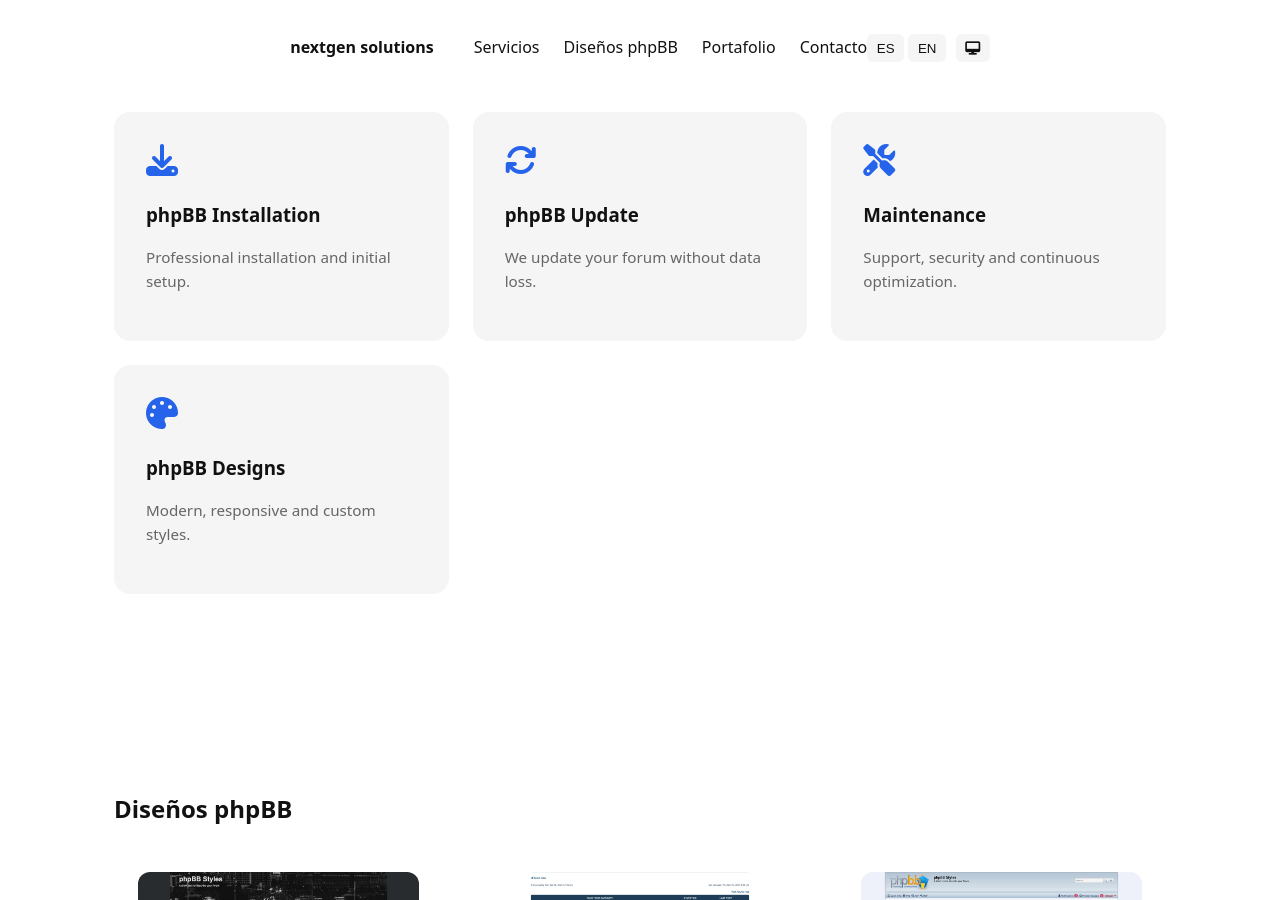
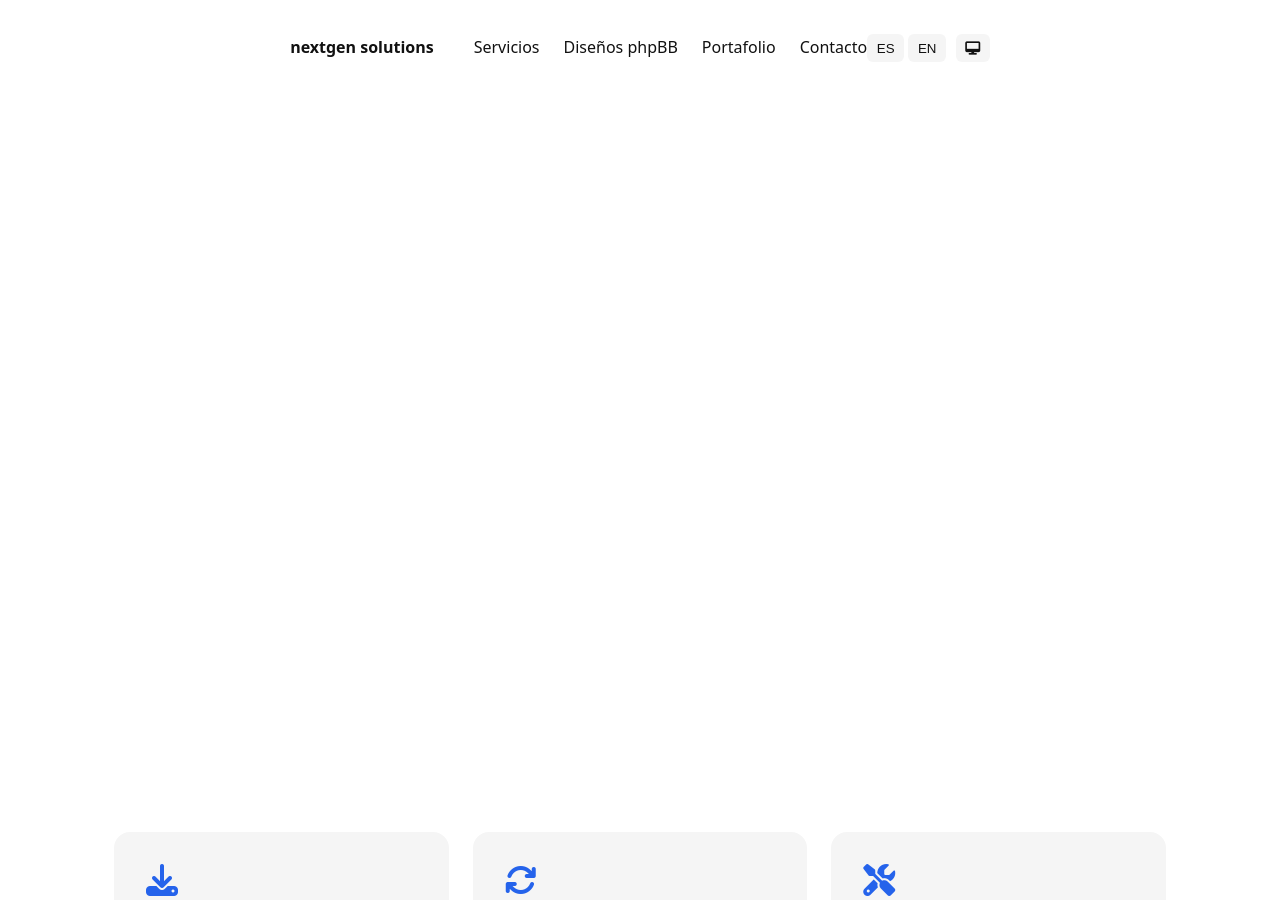
Before and after one commit to nextgen-solutions-gt/nextgen-solutions-gt.github.io, a Jekyll site: the page built from index.md, in a window 1280 px wide and 900 px high. Built offline with Jekyll 4.4.1, drawn with Linux system fonts in a browser that asks for light colours.

Commit message:
Added new sections

```diff
--- a/index.md
+++ b/index.md
@@ -3,8 +3,11 @@
 title: nextgen solutions
 ---
 
-<section class="services container">
+<section id="home" class="hero container">
+  <!-- hero -->
+</section>
 
+<section id="services" class="services container">
 <div class="card reveal">
   <i class="fa-solid fa-download"></i>
   <h3 data-i18n="install"></h3>
@@ -28,9 +31,9 @@
   <h3 data-i18n="designs"></h3>
   <p data-i18n="designsDesc"></p>
 </div>
+</section>
 
-</section>
-<section class="designs container">
+<section id="designs" class="designs container">
   <h2 class="section-title">Diseños phpBB</h2>
 
   <div class="design-grid">
@@ -49,18 +52,6 @@
   </div>
 </section>
 
-<section id="home" class="hero container">
-  <!-- hero -->
-</section>
-
-<section id="services" class="services container">
-  <!-- servicios -->
-</section>
-
-<section id="designs" class="designs container">
-  <!-- diseños -->
-</section>
-
 <section id="portfolio" class="portfolio container">
   <!-- portafolio -->
 </section>
```
